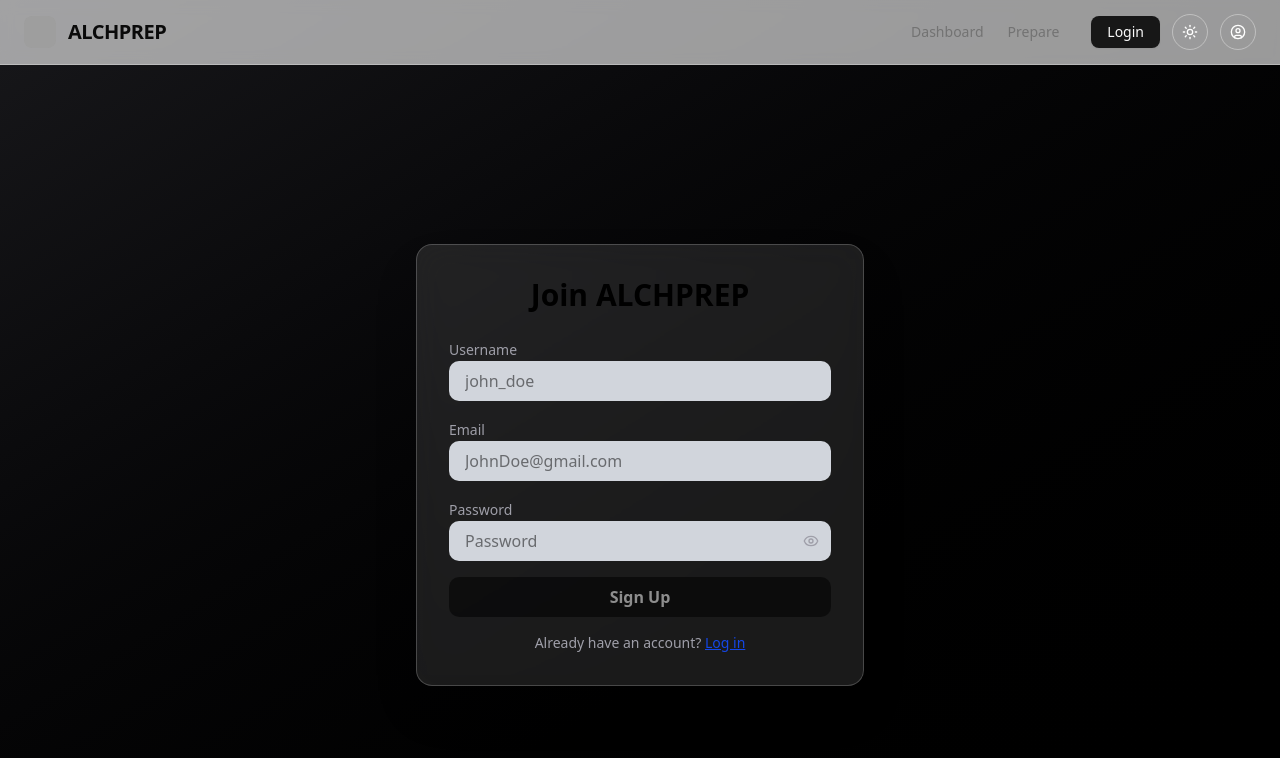
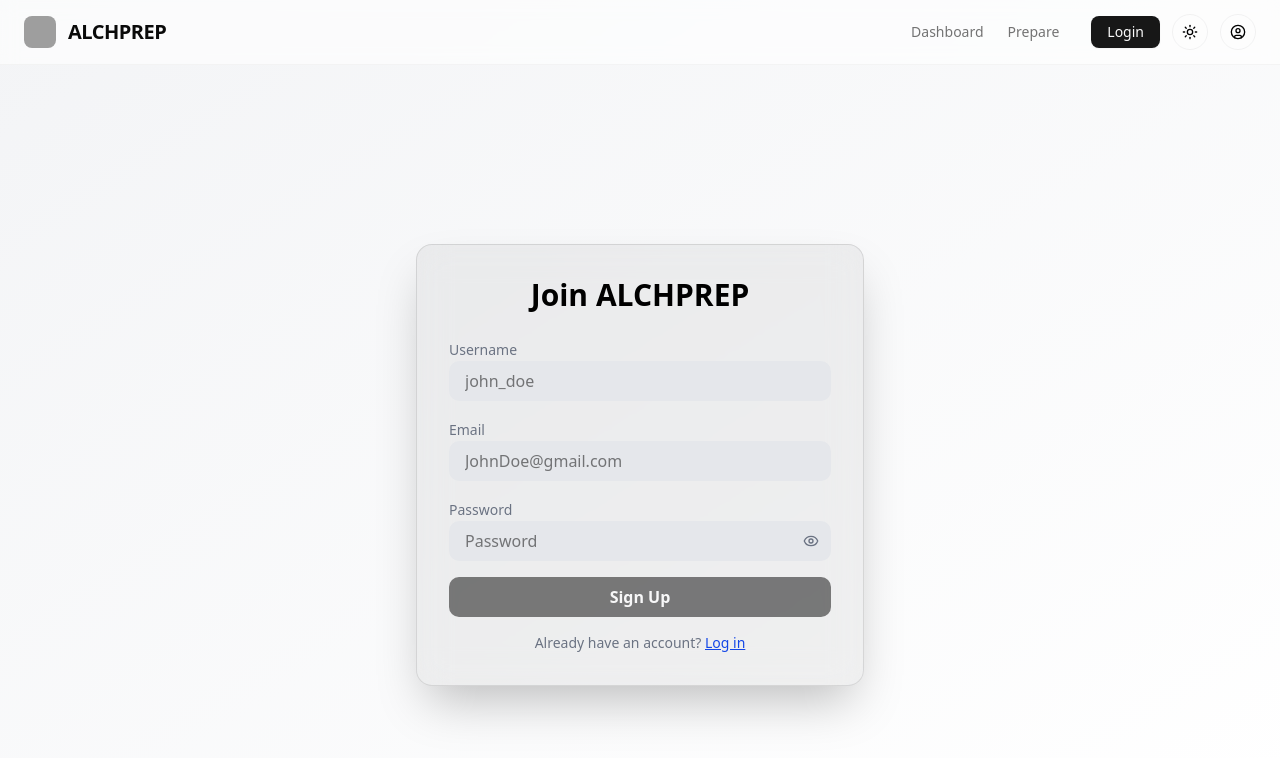
Before and after one commit to prxth4m/ALCHPREP, a Next.js app: page /login in a window 1280 px wide. Both pictures are taken after a click on the button "Sign up". Shown: the top 758 px of the page. Built offline with nearby package versions, Linux system fonts and the light colour scheme; grey boxes are pictures that could not be loaded.

Commit message:
made login and signup page compatible to next theme

```diff
--- a/src/app/login/page.jsx
+++ b/src/app/login/page.jsx
@@ -1,7 +1,8 @@
 "use client";
 
 import React, { useState, useEffect } from "react";
-import { useRouter } from "next/navigation"; // ✅ Next.js navigation
+import { useRouter } from "next/navigation";
+import { useTheme } from "next-themes"; // ✅ next-themes
 import { Navbar } from "@/components/ui/Navbar";
 import { ToastContainer, toast } from "react-toastify";
 import "react-toastify/dist/ReactToastify.css";
@@ -10,7 +11,7 @@ import { CheckCircle, XCircle, Eye, EyeOff } from "lucide-react";
 const PasswordCriteriaItem = ({ isMet, text }) => (
   <li
     className={`flex items-center gap-2 transition-colors duration-300 ${
-      isMet ? "text-green-400" : "text-zinc-400"
+      isMet ? "text-green-500" : "text-gray-400"
     }`}
   >
     {isMet ? (
@@ -24,6 +25,7 @@ const PasswordCriteriaItem = ({ isMet, text }) => (
 
 const Login = () => {
   const router = useRouter();
+  const { theme } = useTheme(); // ✅ get current theme
   const [identifier, setIdentifier] = useState("");
   const [password, setPassword] = useState("");
   const [username, setUsername] = useState("");
@@ -39,9 +41,11 @@ const Login = () => {
 
   const isFormValid = () => {
     if (isLogin) return identifier.trim() && password.trim();
-    const isPasswordValid = Object.values(passwordCriteria).every(Boolean);
     return (
-      username.trim() && identifier.trim() && password.trim() && isPasswordValid
+      username.trim() &&
+      identifier.trim() &&
+      password.trim() &&
+      Object.values(passwordCriteria).every(Boolean)
     );
   };
 
@@ -51,7 +55,7 @@ const Login = () => {
 
   useEffect(() => {
     const token = localStorage.getItem("token");
-    if (token) router.push("/app"); // ✅ Using router.push instead of navigate
+    if (token) router.push("/app");
   }, [router]);
 
   useEffect(() => {
@@ -65,9 +69,7 @@ const Login = () => {
   const handleSubmit = async (e) => {
     e.preventDefault();
     setErrorMsg("");
-    const isPasswordValid = Object.values(passwordCriteria).every(Boolean);
-
-    if (!isLogin && !isPasswordValid) {
+    if (!isLogin && !Object.values(passwordCriteria).every(Boolean)) {
       setErrorMsg("Password must meet all the criteria.");
       return;
     }
@@ -89,9 +91,9 @@ const Login = () => {
       const data = await res.json();
 
       if (!res.ok) {
-        let errorMessage =
-          data?.error || data?.message || data.errors?.[0]?.msg || data;
-        setErrorMsg(errorMessage || "An error occurred. Please try again.");
+        setErrorMsg(
+          data?.error || data?.message || data.errors?.[0]?.msg || "Error"
+        );
         return;
       }
 
@@ -100,7 +102,7 @@ const Login = () => {
         localStorage.setItem("username", data.username);
         localStorage.setItem("email", data.email);
         toast.success("Login successful!", { position: "top-center" });
-        setTimeout(() => router.push("/app"), 1500); // ✅ router.push
+        setTimeout(() => router.push("/app"), 1500);
       } else {
         toast.success("Signup successful! You can now login.", {
           position: "top-center",
@@ -111,24 +113,38 @@ const Login = () => {
         setUsername("");
         localStorage.setItem("email", identifier);
       }
-    } catch (err) {
+    } catch {
       setErrorMsg("An unexpected error occurred. Please try again.");
     }
   };
 
   return (
-    <section className="w-full min-h-screen bg-gradient-to-br from-zinc-900 to-black text-white relative">
+    <section
+      className={`w-full min-h-screen transition-colors duration-300 ${
+        theme === "dark"
+          ? "bg-gradient-to-br from-gray-900 to-black text-white"
+          : "bg-gradient-to-br from-gray-100 to-white text-black"
+      }`}
+    >
       <ToastContainer />
       <Navbar />
       <div className="flex flex-col items-center mt-20 justify-center min-h-[80vh] px-4">
-        <div className="backdrop-blur-lg bg-white/10 border my-6 border-white/20 p-8 rounded-2xl shadow-2xl max-w-md w-full">
-          <h1 className="text-3xl dark:text-white text-black font-semibold text-center mb-6">
+        <div
+          className={`backdrop-blur-lg border my-6 p-8 rounded-2xl shadow-2xl max-w-md w-full transition-colors duration-300 ${
+            theme === "dark"
+              ? "bg-white/10 border-white/20"
+              : "bg-black/5 border-black/10"
+          }`}
+        >
+          <h1 className="text-3xl font-semibold text-center mb-6">
             {isLogin ? "ALCHPREP Login" : "Join ALCHPREP"}
           </h1>
           <form onSubmit={handleSubmit} className="space-y-4">
             {!isLogin && (
               <div>
-                <label className="text-sm text-zinc-400">Username</label>
+                <label className="text-sm text-gray-500 dark:text-gray-400">
+                  Username
+                </label>
                 <input
                   type="text"
                   value={username}
@@ -138,12 +154,12 @@ const Login = () => {
                   }
                   required
                   placeholder="john_doe"
-                  className="w-full px-4 py-2  bg-gray-300 dark:bg-zinc-800 text-black dark:text-white rounded-lg focus:outline-none focus:ring"
+                  className="w-full px-4 py-2 bg-gray-200 dark:bg-gray-800 text-black dark:text-white rounded-lg focus:outline-none focus:ring"
                 />
               </div>
             )}
             <div>
-              <label className="text-sm text-zinc-400">
+              <label className="text-sm text-gray-500 dark:text-gray-400">
                 {isLogin ? "Email or Username" : "Email"}
               </label>
               <input
@@ -152,11 +168,13 @@ const Login = () => {
                 onChange={(e) => setIdentifier(e.target.value)}
                 required
                 placeholder="JohnDoe@gmail.com"
-                className="w-full px-4 py-2 bg-gray-300 dark:bg-zinc-800 text-black dark:text-white rounded-lg focus:outline-none focus:ring"
+                className="w-full px-4 py-2 bg-gray-200 dark:bg-gray-800 text-black dark:text-white rounded-lg focus:outline-none focus:ring"
               />
             </div>
             <div>
-              <label className="text-sm text-zinc-400">Password</label>
+              <label className="text-sm text-gray-500 dark:text-gray-400">
+                Password
+              </label>
               <div className="relative">
                 <input
                   type={showPassword ? "text" : "password"}
@@ -165,12 +183,12 @@ const Login = () => {
                   onFocus={() => setIsChecklistVisible(true)}
                   required
                   placeholder="Password"
-                  className="w-full px-4 py-2 pr-10 bg-gray-300 dark:bg-zinc-800 text-black dark:text-white rounded-lg focus:outline-none focus:ring"
+                  className="w-full px-4 py-2 pr-10 bg-gray-200 dark:bg-gray-800 text-black dark:text-white rounded-lg focus:outline-none focus:ring"
                 />
                 <button
                   type="button"
                   onClick={() => setShowPassword(!showPassword)}
-                  className="absolute right-3 top-1/2 transform -translate-y-1/2 text-zinc-400 hover:text-zinc-200"
+                  className="absolute right-3 top-1/2 transform -translate-y-1/2 text-gray-500 dark:text-gray-300"
                 >
                   {showPassword ? (
                     <EyeOff className="w-4 h-4" />
@@ -186,7 +204,7 @@ const Login = () => {
                     : "max-h-0 opacity-0"
                 }`}
               >
-                <div className="p-3 bg-zinc-800/80 rounded-lg text-sm">
+                <div className="p-3 bg-gray-100 dark:bg-gray-800 rounded-lg text-sm">
                   <ul className="space-y-2">
                     <PasswordCriteriaItem
                       isMet={passwordCriteria.length}
@@ -212,13 +230,13 @@ const Login = () => {
             >
               {isLogin ? "Sign In" : "Sign Up"}
             </button>
-            <p className="text-center text-sm text-zinc-400">
+            <p className="text-center text-sm text-gray-500 dark:text-gray-400">
               {isLogin
                 ? "Don't have an account?"
                 : "Already have an account?"}{" "}
               <button
                 type="button"
-                className="text-blue-700 underline"
+                className="text-blue-700 dark:text-blue-400 underline"
                 onClick={() => setIsLogin(!isLogin)}
               >
                 {isLogin ? "Sign up" : "Log in"}
```
